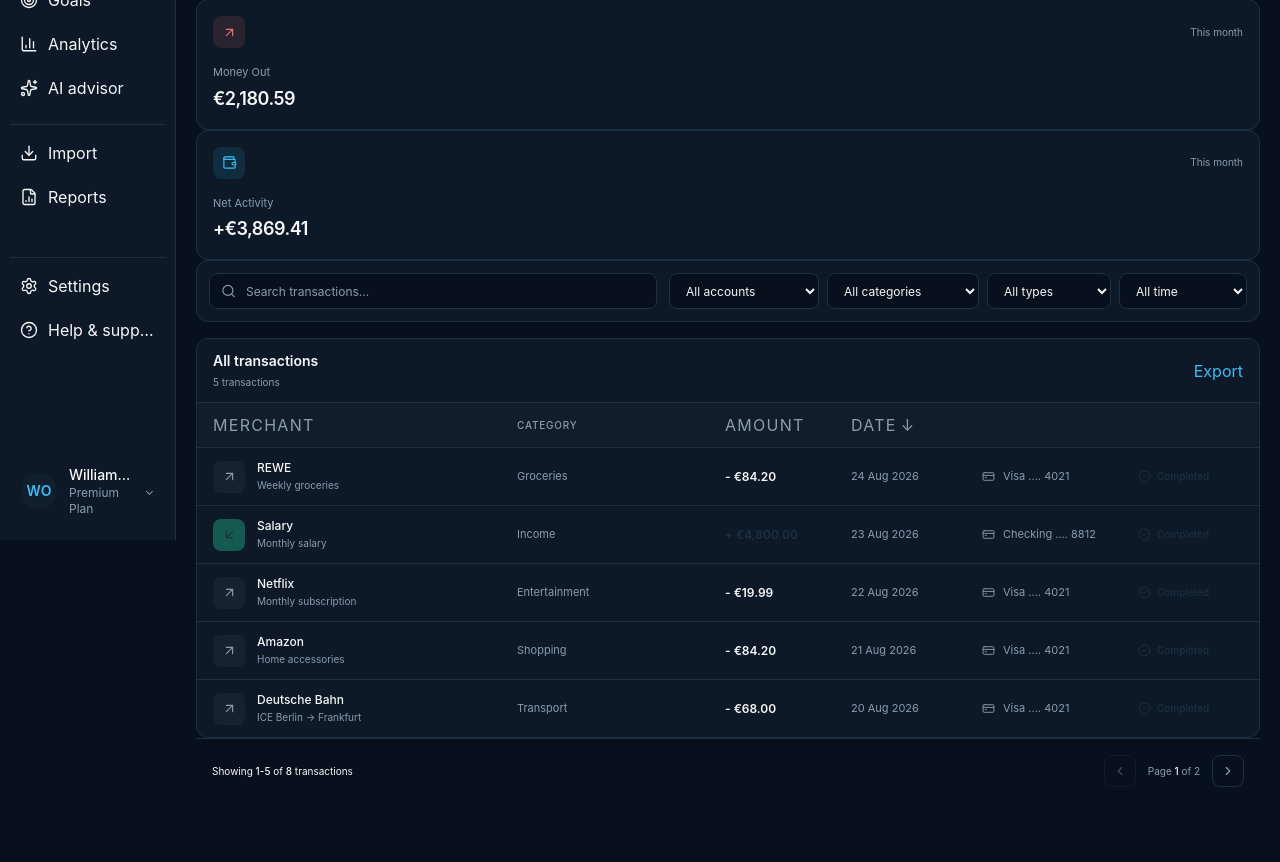
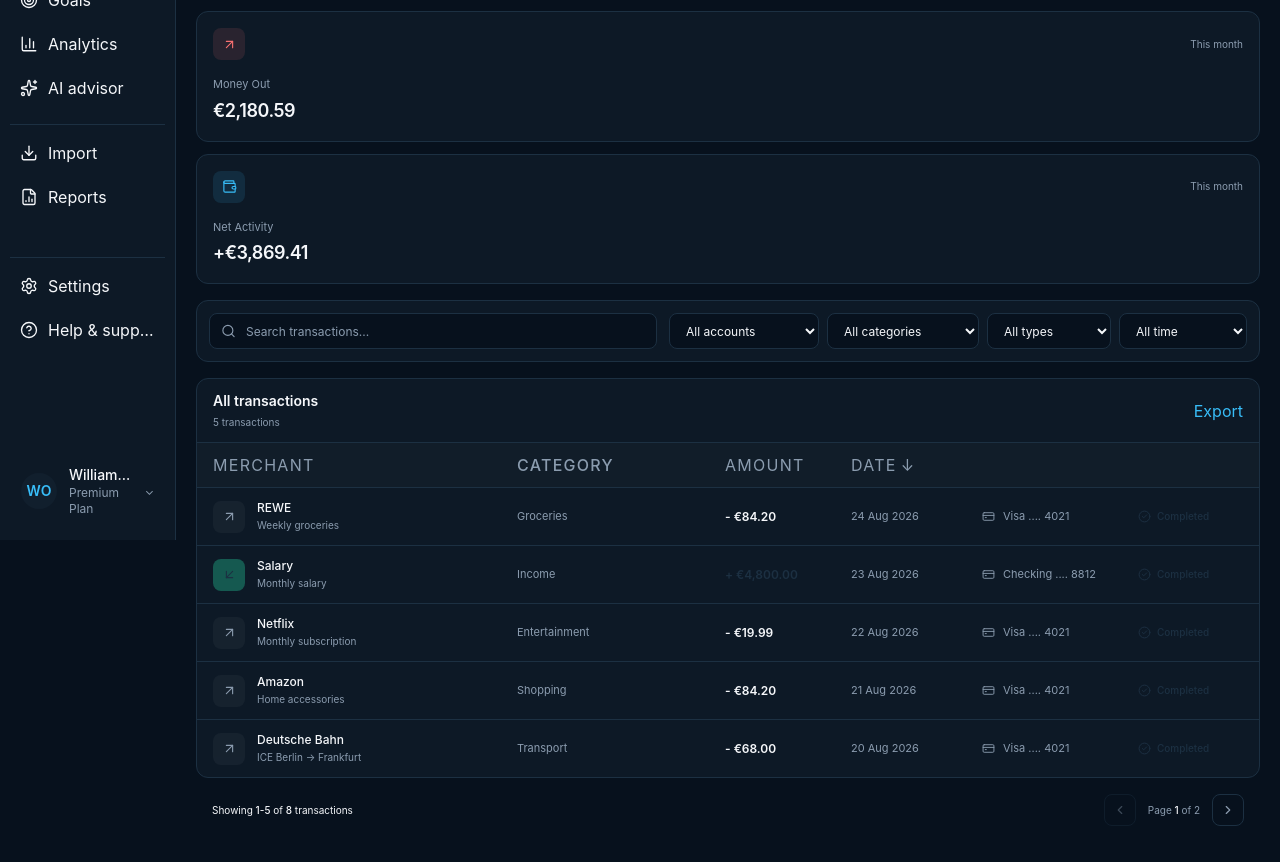
Before and after one commit to Wil1756/aurelius, a Next.js app in the folder apps/web/: page /transactions in a window 1280 px wide. Shown: the part 260-1122 px from the top of the page. Before the commit the page ends 1083 px from the top, so only its background shows below. Built offline with nearby package versions, Linux system fonts and the light colour scheme.

Commit message:
styles fixes

```diff
--- a/apps/web/features/transactions/components/TransactionDetailsDrawer.tsx
+++ b/apps/web/features/transactions/components/TransactionDetailsDrawer.tsx
@@ -68,7 +68,7 @@ export function TransactionDetailsDrawer({transaction, onClose}: TransDetailsDra
             >
                 <div className="flex min-h-full flex-col">
                     {/* header */}
-                    <div className="flex items-center justify-between border-b border-(--border) px-5 py-4">
+                    <div className="flex items-center justify-between border-(--border) px-5 py-4">
                         <div>
                             <p className="text-[10px] font-medium uppercase tracking-[0.12em] text-(--muted)">Transaction</p>
                             <h2 className="mt-1 text-sm font-semibold text-(--foreground)">Details</h2>
@@ -76,7 +76,7 @@ export function TransactionDetailsDrawer({transaction, onClose}: TransDetailsDra
                         <button type="button"
                             onClick={onClose}
                             aria-label="Close"
-                            className="flex h-8 w-8 items-center justify-items-center rounded-lg border border-(--border) text-(--muted) transition-colors hover:bg-white/4 hover:text-(--foreground) "
+                            className="flex h-8 w-8 items-center justify-center rounded-lg border border-(--border) text-(--muted) transition-colors hover:bg-white/4 hover:text-(--foreground) "
                         >
                             <X size={24} strokeWidth={1.8} />
                         </button>
@@ -99,7 +99,7 @@ export function TransactionDetailsDrawer({transaction, onClose}: TransDetailsDra
                         </div>
                     </div>
                     {/* { details} */}
-                    <div className="border-y border-(--border)">
+                    <div className="border-(--border)">
                         <div className="px-5 py-4">
                             <p className="text-[10px] font-medium uppercase tracking-widest text-(--muted)">Details</p>
                         </div>
@@ -137,7 +137,7 @@ export function TransactionDetailsDrawer({transaction, onClose}: TransDetailsDra
                         </p>
                     </div>
                     {/* {actions} */}
-                    <div className="mt-auto border-t border-(--border) p-5">
+                    <div className="mt-auto border-(--border) p-5">
                         <div className="grid gap-2">
                             <button type="button"
                                 onClick={() => setIsEditing(true)}
--- a/apps/web/features/transactions/components/TransactionFilters.tsx
+++ b/apps/web/features/transactions/components/TransactionFilters.tsx
@@ -75,7 +75,7 @@ export function TransactionFilters({filters, onFiltersChange}: TFilterProps) {
     return (
         <section
             aria-label="Transaction filters"
-            className="mb-4 rounded-xl border border-(--border) bg-(--surface) p-3"
+            className="mb-4 mt-4 rounded-xl border border-(--border) bg-(--surface) p-3"
         >
             <div className="flex flex-col gap-3 lg:flex-row lg:items-center">
                 <div className="relative min-w-0 flex-1">
--- a/apps/web/features/transactions/components/TransactionPagination.tsx
+++ b/apps/web/features/transactions/components/TransactionPagination.tsx
@@ -21,7 +21,7 @@ export function TransactionPagination({
     const end = Math.min(page * pageSize, totalItems)
 
     return (
-        <div className="flex flex-col gap-3 border-t border-(--border) px-4 py-4 sm:flex-row sm:items-center sm:justify-between">
+        <div className="flex flex-col gap-3 border-(--border) px-4 py-4 sm:flex-row sm:items-center sm:justify-between">
             <p className="text-[10px] text-(--muted)]">Showing{" "}
                 <span className="font-medium text-(--foreground)">{start}-{end}</span>{" "} of {" "}
                 <span className="font-medium text-(--foreground)">{totalItems}</span>{" "} transactions
--- a/apps/web/features/transactions/components/TransactionSummary.tsx
+++ b/apps/web/features/transactions/components/TransactionSummary.tsx
@@ -32,7 +32,7 @@ export function TransactionSummary() {
 
                 return (
                     <article key={item.label}
-                        className="min-w-0 rounded-xl border border-(--border) bg-(--surface) p-4"
+                        className="min-w-0 mt-3 rounded-xl border border-(--border) bg-(--surface) p-4"
                     >
                         <div className="flex items-center justify-between">
                             <div className={`flex h-8 w-8 items-center justify-center rounded-lg ${item.iconClassName}`}>
--- a/apps/web/features/transactions/components/TransactionTable.tsx
+++ b/apps/web/features/transactions/components/TransactionTable.tsx
@@ -23,7 +23,7 @@ function SortHeader({label, field, activeField, direction, onSort}: {
         <button
             type="button"
             onClick={() => onSort(field)}
-            className="inline-flex  items-center gap-1 text-left text-[10px] font-medium uppercase tracking-[0.08em] text-(--muted) transition-colors hover:text-(--foreground)"
+            className="inline-flex items-center gap-1 text-left text-[10px] font-medium uppercase tracking-[0.08em] text-(--muted) transition-colors hover:text-(--foreground)"
         >
             {label}
             {active && (
@@ -44,7 +44,7 @@ export function TransactionTable({transactions, sortField, sortDirection, onSort
         >
             <div className="flex items-center justify-between gap-4 border-b border-(--border) px-4 py-3">
                 <div>
-                    <h2 id="transactions-list-heeading"
+                    <h2 id="transactions-list-heading"
                         className="text-sm font-semibold text-(--foreground)"
                     >All transactions</h2>
                     <p className="mt-1 text-[10px] text-(--muted)">{transactionCount} transactions</p>
@@ -62,7 +62,7 @@ export function TransactionTable({transactions, sortField, sortDirection, onSort
                     direction={sortDirection}
                     onSort={onSortChange}
                 />
-                <span className="text-[10px] font-medium uppercase tracking-[0.08em] text-(--muted)">Category</span>
+                <span className="text-[16px] font-medium uppercase tracking-[0.08em] text-(--muted)">Category</span>
                 <SortHeader
                     label="Amount"
                     field="amount"
```
